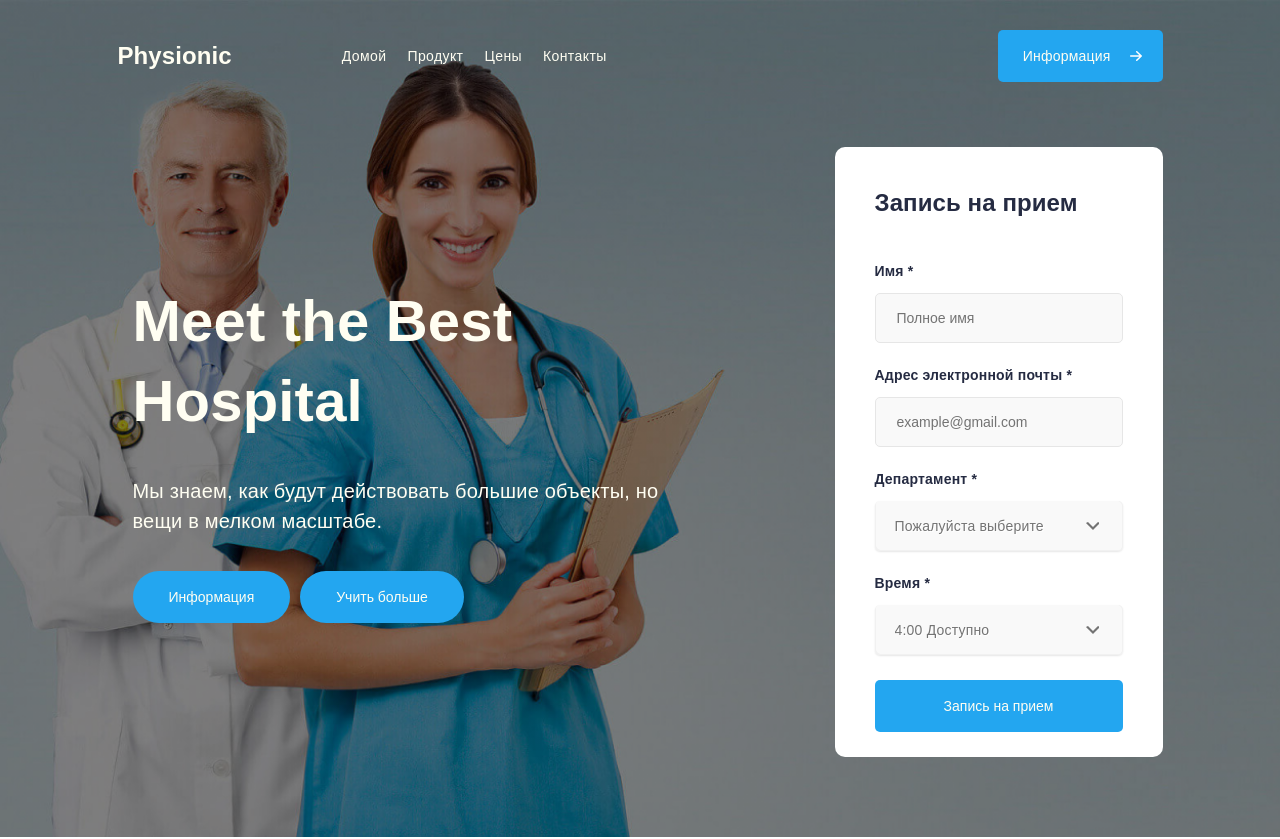
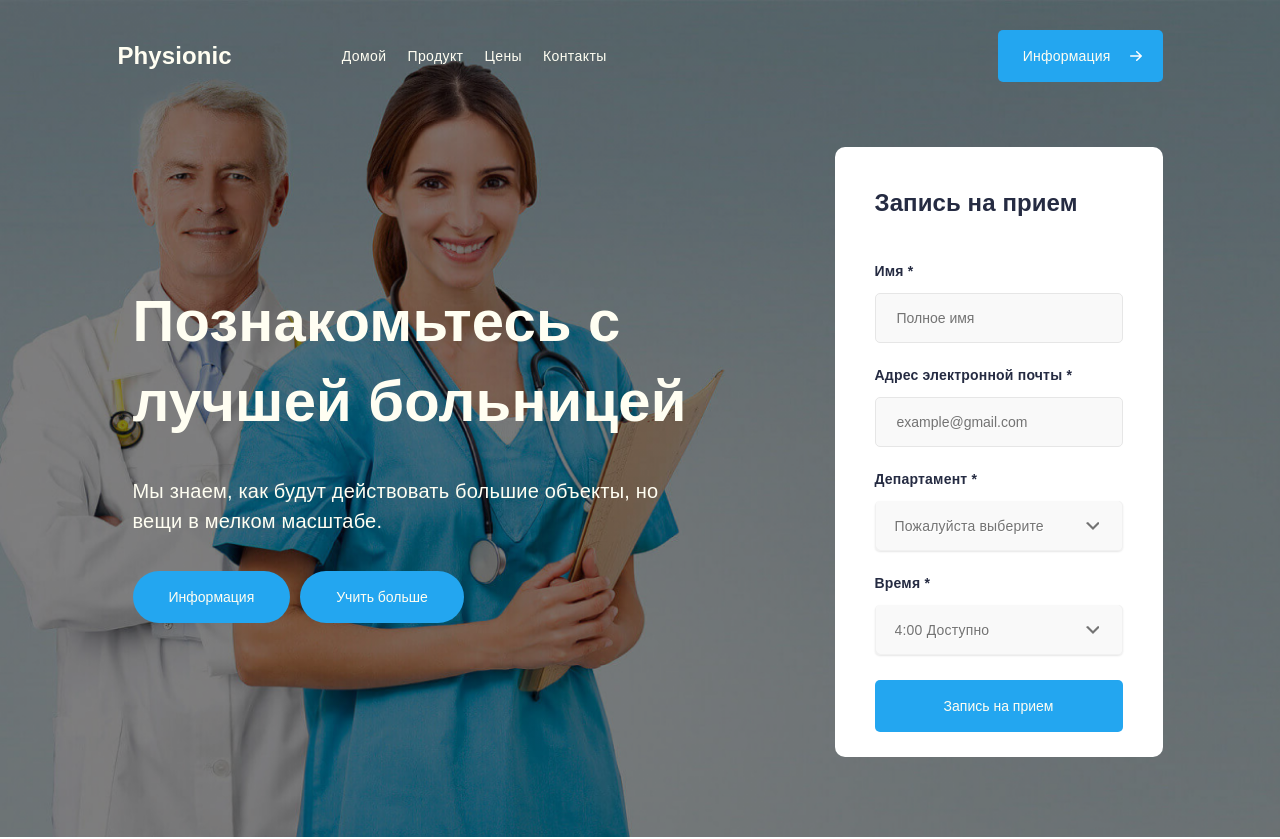
Before and after one commit to SAmidSs/portfolio-5, a website: page docs/index.html in a window 1280 px wide. Shown: the top 839 px of the page. Drawn offline with Linux system fonts and the light colour scheme; files whose address does not match are found by name.

Commit message:
fixed header-title

```diff
--- a/docs/index.html
+++ b/docs/index.html
@@ -74,7 +74,7 @@
             <div class="header__inner">
                 <div class="header__inner-info">
                     <h1 class="header__inner-title">
-                        Meet the Best Hospital
+                        Познакомьтесь с лучшей больницей
                     </h1>
                     <p class="header__inner-text">
                         Мы знаем, как будут действовать большие объекты,
```
